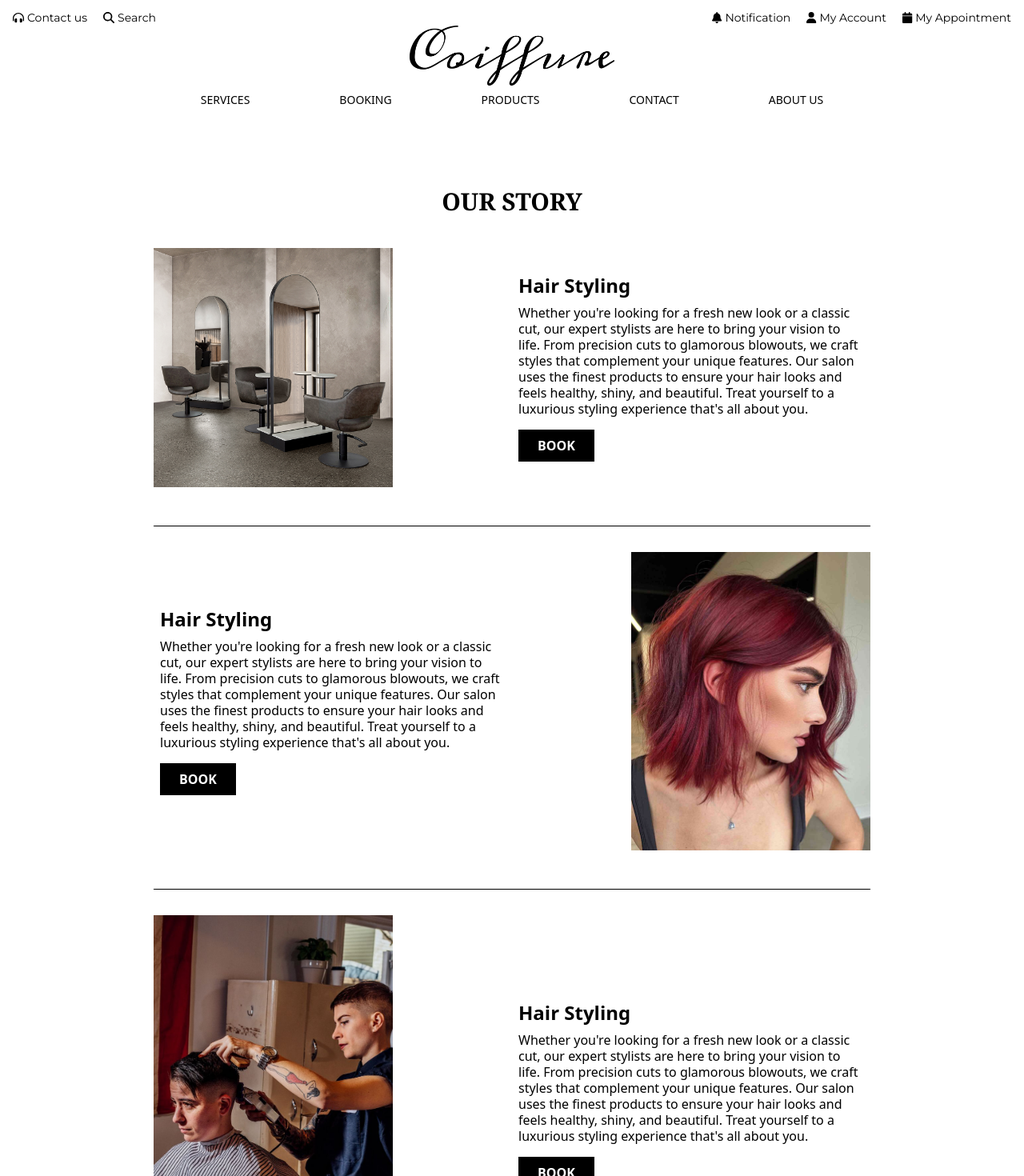
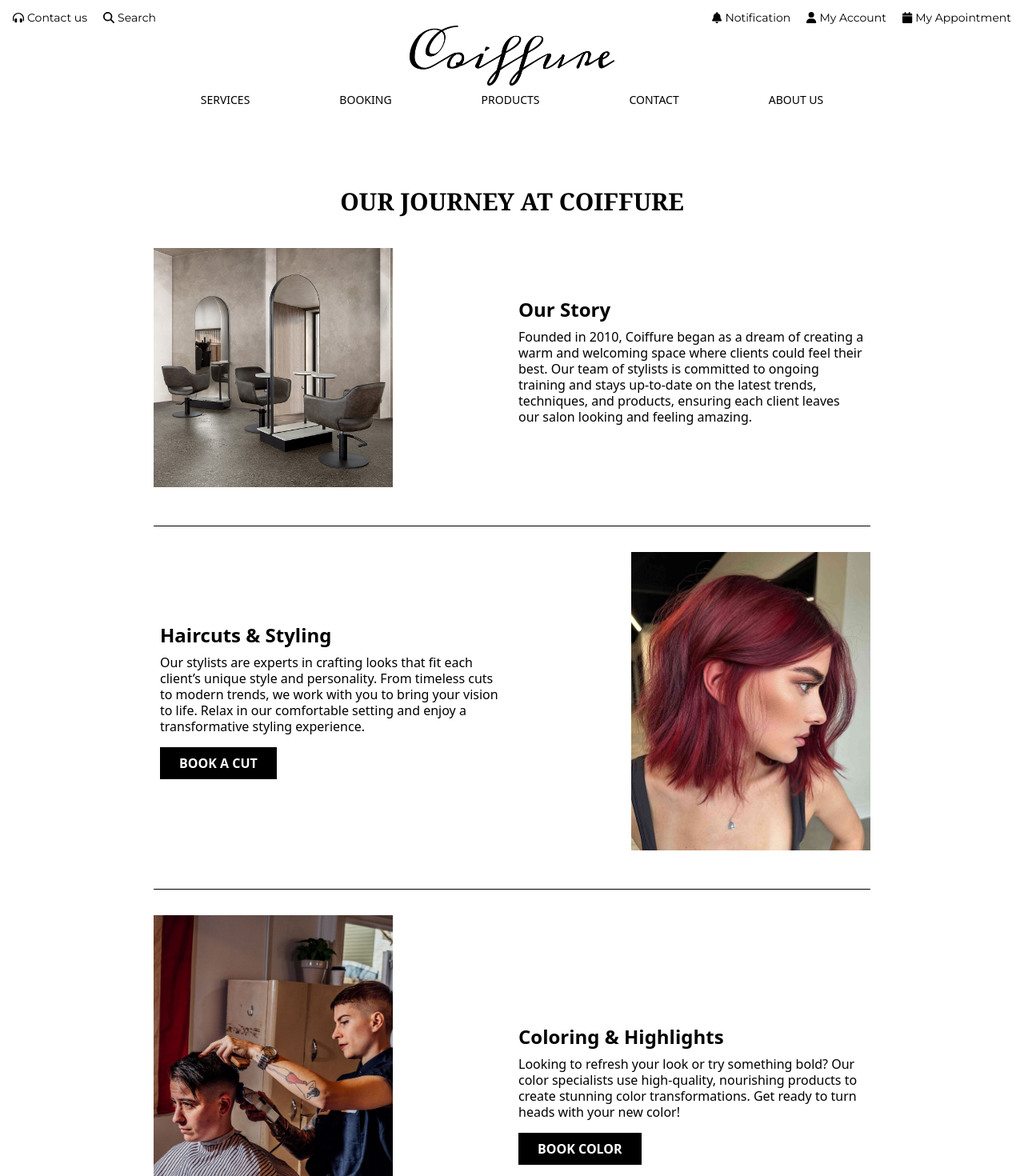
Before and after one commit to nguyenmse181820/HairSalon_FRONT, a React (Vite) app: page /about-us in a window 1280 px wide. Shown: the top 1470 px of the page at 80% size. Built offline with nearby package versions, Linux system fonts and the light colour scheme.

Commit message:
Update AboutUsPage.jsx

```diff
--- a/src/pages/AboutUsPage.jsx
+++ b/src/pages/AboutUsPage.jsx
@@ -1,26 +1,33 @@
 import React from 'react';
+import { useNavigate } from 'react-router-dom';
 import Image1AboutUs from '../assets/AboutUs/pic1_aboutUs.jpg';
 import Image2AboutUs from '../assets/AboutUs/pic2_aboutUs.jpg';
 import Image3AboutUs from '../assets/AboutUs/pic3_aboutUs.jpg';
 
 const AboutUs = () => {
+    const navigate = useNavigate();
+
+    const handleBookingClick = (service) => {
+        navigate('/booking/service', { state: { service } });
+    };
+
     return (
         <div className="mt-10 mx-8 px-40">
 
             {/* Section Title */}
             <div className="flex justify-center mb-10">
-                <h1 className="text-3xl font-bold font-serif">OUR STORY</h1>
+                <h1 className="text-3xl font-bold font-serif">OUR JOURNEY AT COIFFURE</h1>
             </div>
 
             {/* First Section */}
             <div className="flex flex-col lg:flex-row justify-between items-center mb-12">
-                <img className="lg:w-4/12 w-full h-auto mb-2 lg:mb-0" src={Image1AboutUs} alt="Salon Image 1" />
+                <img className="lg:w-4/12 w-full h-auto mb-2 lg:mb-0" src={Image1AboutUs} alt="Salon Interior" />
                 <div className="lg:w-6/12 w-full lg:text-left text-center px-2">
-                    <h2 className="text-2xl font-bold mb-2">Hair Styling</h2>
+                    <h2 className="text-2xl font-bold mb-2">Our Story</h2>
                     <p className="text-base mb-4 leading-tight">
-                        Whether you're looking for a fresh new look or a classic cut, our expert stylists are here to bring your vision to life. From precision cuts to glamorous blowouts, we craft styles that complement your unique features. Our salon uses the finest products to ensure your hair looks and feels healthy, shiny, and beautiful. Treat yourself to a luxurious styling experience that's all about you.
+                        Founded in 2010, Coiffure began as a dream of creating a warm and welcoming space where clients could feel their best. Our team of stylists is committed to ongoing training and stays up-to-date on the latest trends, techniques, and products, ensuring each client leaves our salon looking and feeling amazing.
                     </p>
-                    <button className="px-6 py-2 bg-black text-white font-bold hover:bg-gray-800 transition-all">BOOK</button>
+
                 </div>
             </div>
 
@@ -29,27 +36,26 @@ const AboutUs = () => {
             {/* Second Section */}
             <div className="flex flex-col-reverse lg:flex-row justify-between items-center mb-12">
                 <div className="lg:w-6/12 w-full lg:text-left text-center px-2">
-                    <h2 className="text-2xl font-bold mb-2">Hair Styling</h2>
+                    <h2 className="text-2xl font-bold mb-2">Haircuts & Styling</h2>
                     <p className="text-base mb-4 leading-tight">
-                        Whether you're looking for a fresh new look or a classic cut, our expert stylists are here to bring your vision to life. From precision cuts to glamorous blowouts, we craft styles that complement your unique features. Our salon uses the finest products to ensure your hair looks and feels healthy, shiny, and beautiful. Treat yourself to a luxurious styling experience that's all about you.
+                        Our stylists are experts in crafting looks that fit each client’s unique style and personality. From timeless cuts to modern trends, we work with you to bring your vision to life. Relax in our comfortable setting and enjoy a transformative styling experience.
                     </p>
-                    <button className="px-6 py-2 bg-black text-white font-bold hover:bg-gray-800 transition-all">BOOK</button>
+                    <button onClick={() => handleBookingClick('Haircuts & Styling')} className="px-6 py-2 bg-black text-white font-bold hover:bg-gray-800 transition-all">BOOK A CUT</button>
                 </div>
-
-                <img className="lg:w-4/12 w-full h-auto mb-2 lg:mb-0" src={Image2AboutUs} alt="Salon Image 2" />
+                <img className="lg:w-4/12 w-full h-auto mb-2 lg:mb-0" src={Image2AboutUs} alt="Styling in Progress" />
             </div>
 
             <hr className="border-black border-300 my-8 w-full mx-auto" />
 
             {/* Third Section */}
             <div className="flex flex-col lg:flex-row justify-between items-center mb-12">
-                <img className="lg:w-4/12 w-full h-auto mb-2 lg:mb-0" src={Image3AboutUs} alt="Salon Image 3" />
+                <img className="lg:w-4/12 w-full h-auto mb-2 lg:mb-0" src={Image3AboutUs} alt="Coloring Process" />
                 <div className="lg:w-6/12 w-full lg:text-left text-center px-2">
-                    <h2 className="text-2xl font-bold mb-2">Hair Styling</h2>
+                    <h2 className="text-2xl font-bold mb-2">Coloring & Highlights</h2>
                     <p className="text-base mb-4 leading-tight">
-                        Whether you're looking for a fresh new look or a classic cut, our expert stylists are here to bring your vision to life. From precision cuts to glamorous blowouts, we craft styles that complement your unique features. Our salon uses the finest products to ensure your hair looks and feels healthy, shiny, and beautiful. Treat yourself to a luxurious styling experience that's all about you.
+                        Looking to refresh your look or try something bold? Our color specialists use high-quality, nourishing products to create stunning color transformations. Get ready to turn heads with your new color!
                     </p>
-                    <button className="px-6 py-2 bg-black text-white font-bold hover:bg-gray-800 transition-all">BOOK</button>
+                    <button onClick={() => handleBookingClick('Coloring & Highlights')} className="px-6 py-2 bg-black text-white font-bold hover:bg-gray-800 transition-all">BOOK COLOR</button>
                 </div>
             </div>
         </div>
```
